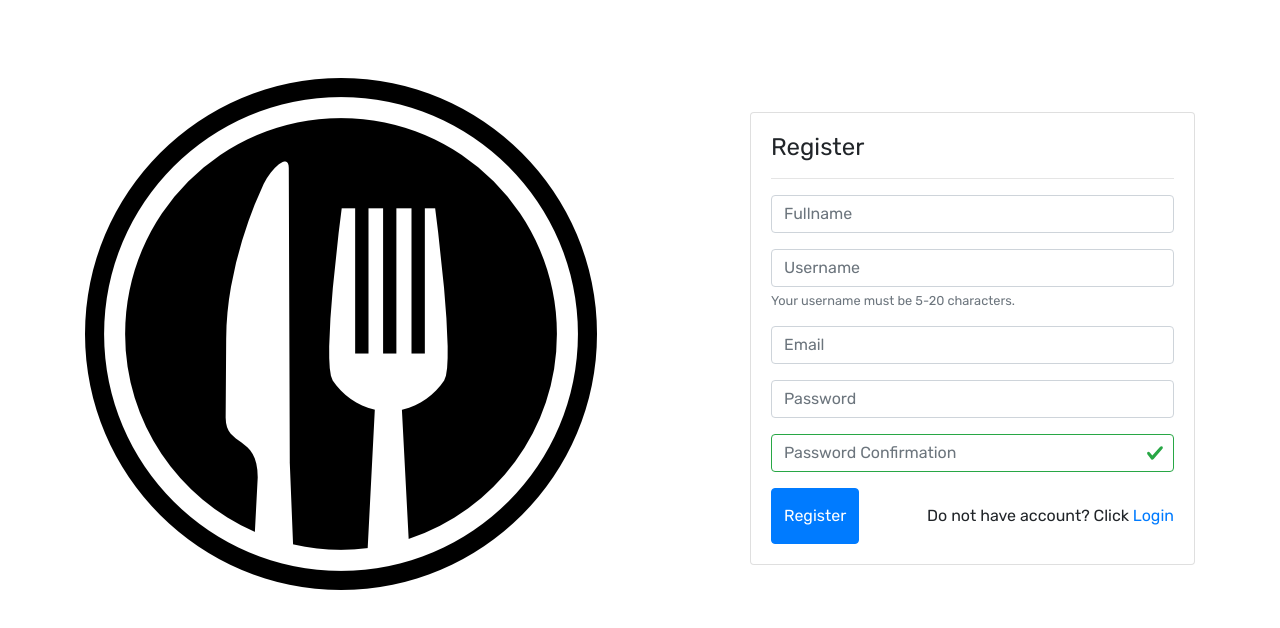
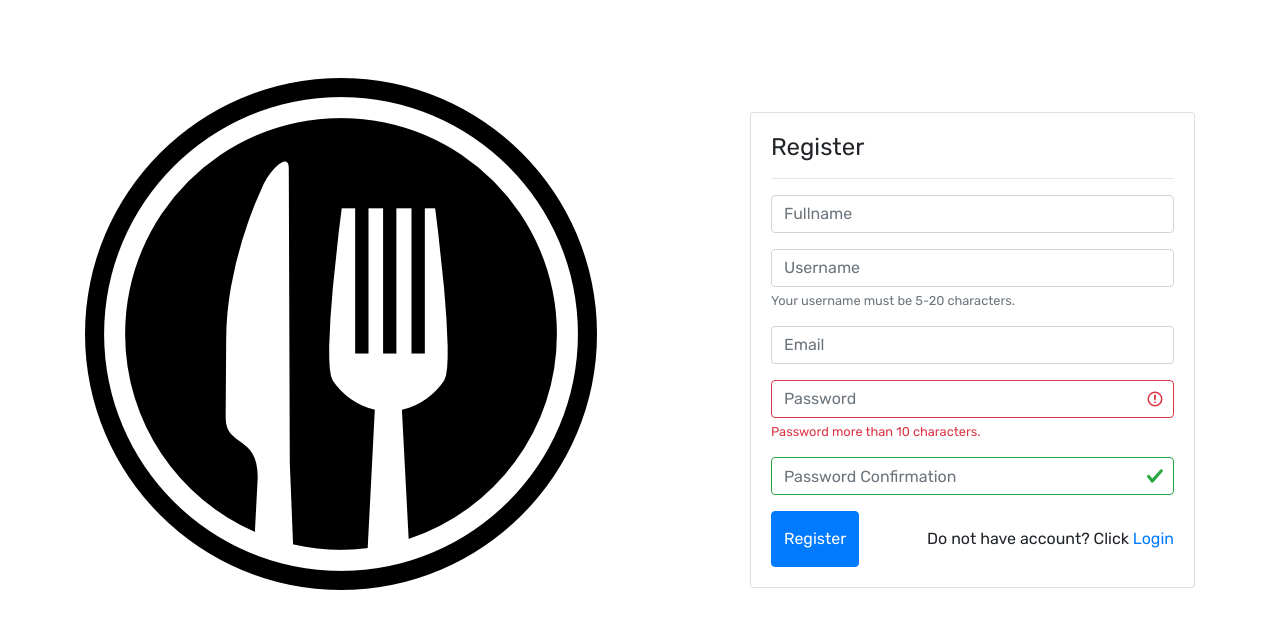
Before and after one commit to bagaskaramadhan/New-POS-Vue, a Vue app: page /register in a window 1280 px wide. Shown: the top 628 px of the page. Built offline with nearby package versions, Linux system fonts and the light colour scheme; no server answers.

Commit message:
password validation

```diff
--- a/src/views/Register.vue
+++ b/src/views/Register.vue
@@ -39,7 +39,11 @@
                     type="password"
                     placeholder="Password"
                     v-model="registerData.password"
+                    :state="passwordLength"
                   />
+                  <b-form-invalid-feedback>
+                    Password more than 10 characters.
+                  </b-form-invalid-feedback>
                 </b-form-group>
                 <b-form-group>
                   <b-form-input
@@ -142,6 +146,9 @@ export default {
   computed: {
     passwordValidation () {
       return this.registerData.password2 === this.registerData.password
+    },
+    passwordLength () {
+      return this.registerData.password.length >= 10
     }
   }
 }
```
